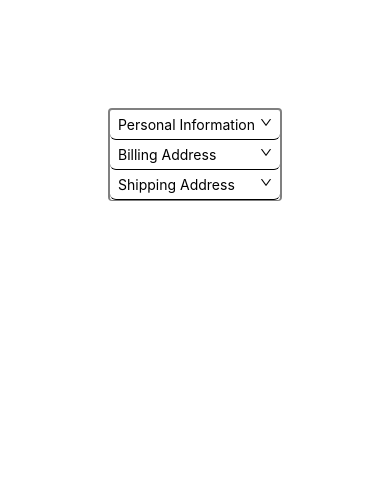
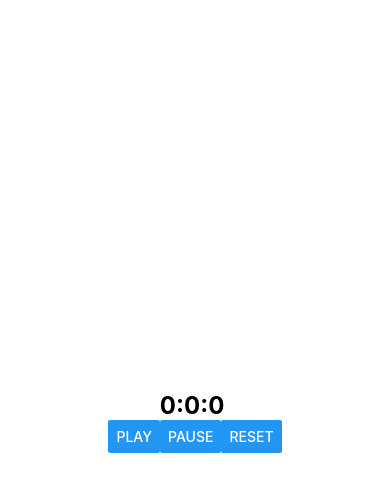
Before and after one commit to Nagendra07-moh/machineCodingReactNative, a React Native app: screen / in a window 390 px wide. Shown: the top 492 px of the page. Built offline with nearby package versions, Linux system fonts and the light colour scheme.

Commit message:
counter added

```diff
--- a/App.js
+++ b/App.js
@@ -1,5 +1,6 @@
-import Accordian from './src/Accordian.js'
+import Counter from "./src/Counter"
 
-const App = () => <Accordian/>
+
+const App = () => <Counter/>
 
 export default App
--- /dev/null
+++ b/hooks/useCounter.js
@@ -0,0 +1,64 @@
+import react,{useState,useEffect,useRef} from "react";
+
+export  const useCounter = () =>{
+
+    const [count,setCount] = useState({
+        HH:0,
+        MM:0,
+        SS:0
+    });
+    const [isRunning,setIsRunnig] = useState(false);
+    const intervalRef = useRef(null);
+
+
+
+
+    useEffect(()=>{
+       if(isRunning){
+         intervalRef.current = setInterval(()=>{
+            setCount(prev =>{
+                let {HH,MM,SS} = prev
+
+                SS += 1;
+
+                if(SS === 60){
+                    MM += 1;
+                    SS = 0
+                }
+
+                if(MM === 60){
+                    MM = 0
+                    HH += 1
+                }
+
+                return {HH,MM,SS}
+            })
+        },1000)
+       }
+
+        return () =>{
+            clearInterval(intervalRef.current)
+        }
+    },[isRunning])
+
+    const play = () =>{
+        setIsRunnig(true);
+    }
+
+    const pause = () =>{
+        setIsRunnig(false);
+    }
+
+    const reset = () =>{
+        setIsRunnig(false);
+         setCount({ HH: 0, MM: 0, SS: 0 });
+    }
+
+
+    return {
+        count,
+        pause,
+        play,
+        reset
+    }
+}
--- a/src/Accordian.js
+++ b/src/Accordian.js
@@ -140,7 +140,6 @@ export default function Accordian() {
         {index === currExpandInd ? <AntDesign name="up" size={12} color="black" /> : <AntDesign name="down" size={12} color="black" />}
         </View>
 
-
         {index === currExpandInd && renderInnerData(item?.value)}
       </Pressable>
     )
--- /dev/null
+++ b/src/Counter.js
@@ -0,0 +1,32 @@
+import { StyleSheet, Text, View , Button } from 'react-native'
+import React from 'react'
+import { useCounter } from '../hooks/useCounter'
+
+const Counter = () => {
+  const {
+        count,
+        pause,
+        play,
+        reset
+    } = useCounter();
+  return (
+    <View
+      style={{flex:1,alignItems:'center',justifyContent:'center'}}
+    >
+      <View style={{flexDirection:'row'}}>
+        <Text style={{fontSize:24,fontWeight:'700'}}>{count.HH}:</Text>
+        <Text style={{fontSize:24,fontWeight:'700'}}>{count.MM}:</Text>
+        <Text style={{fontSize:24,fontWeight:'700'}}>{count.SS} </Text>
+      </View>
+      <View style={{flexDirection:'row',justifyContent:'space-evenly'}}>
+        <Button title='Play' onPress={play}/>
+        <Button title='pause' onPress={pause}/>
+        <Button title='reset' onPress={reset}/>
+      </View>
+    </View>
+  )
+}
+
+export default Counter
+
+const styles = StyleSheet.create({})
```
Also changed, not shown: src/ProgressBar.js (added, +14 -0 lines).
